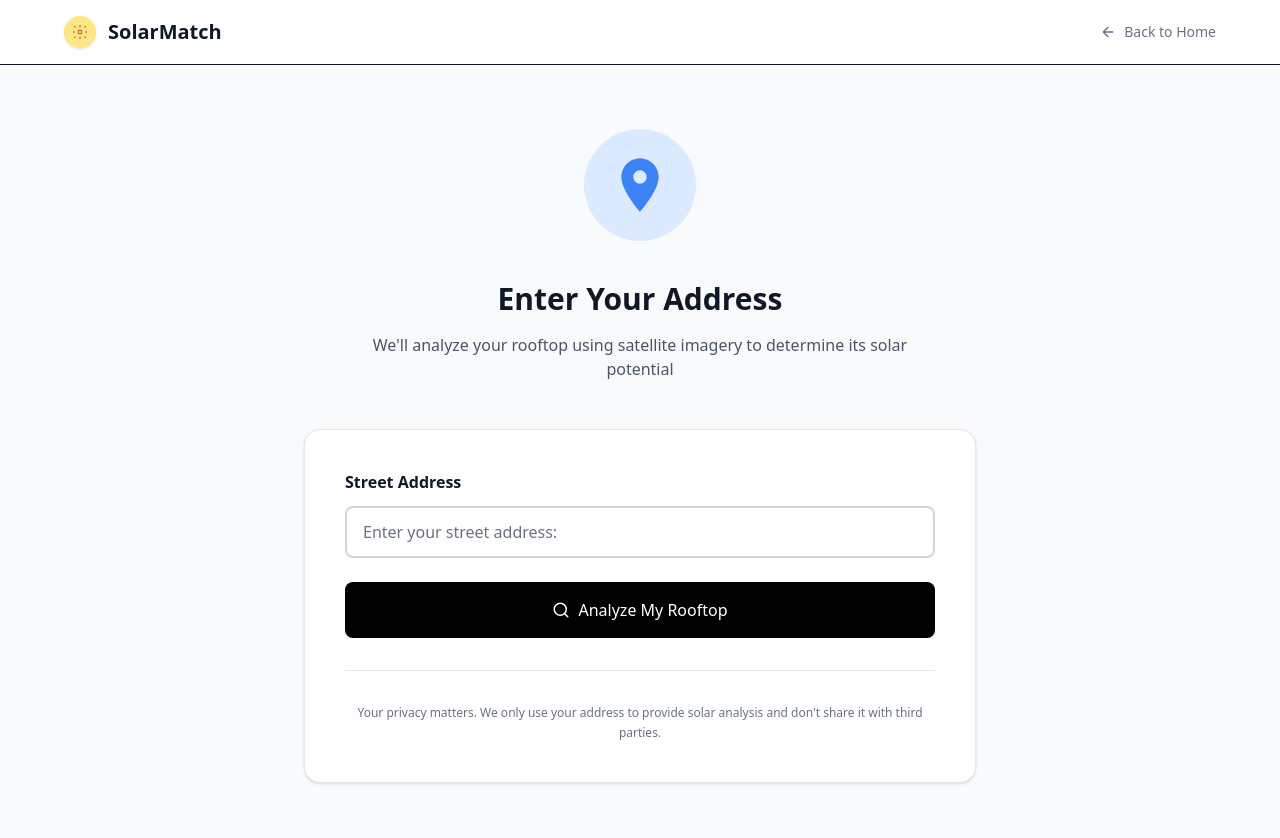
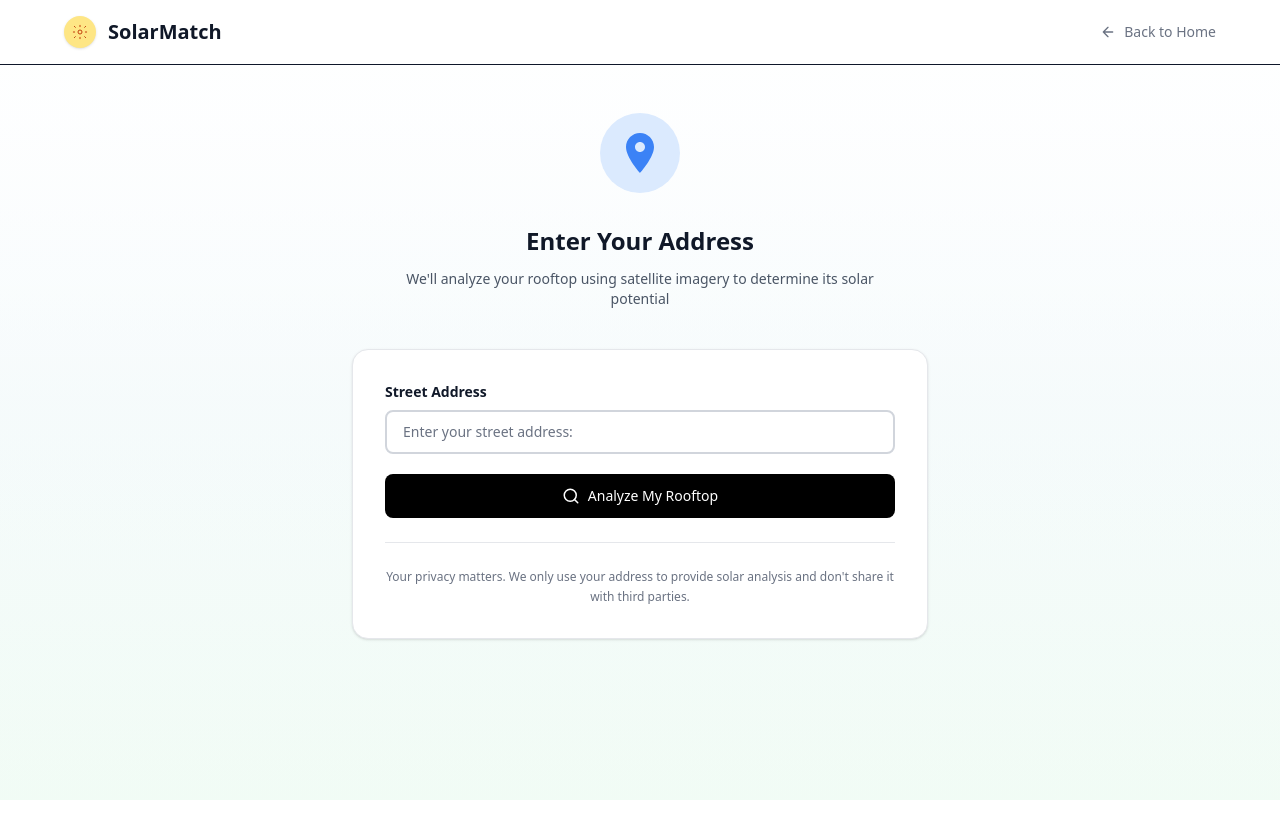
Before and after one commit to Ishaan005/SolarMatch, a Next.js app: page /analyze in a window 1280 px wide. Shown: the top 838 px of the page. After the commit the page ends 800 px from the top, so only its background shows below. Built offline with nearby package versions, Linux system fonts and the light colour scheme.

Commit message:
Final implementation of search page, yet to add the search function (backend needed)

```diff
--- a/app/analyze/page.tsx
+++ b/app/analyze/page.tsx
@@ -5,7 +5,7 @@ import Header from "../../components/Header"
 import Link from "next/link"
 
 const MapPinIcon = () => (
-  <svg width="64" height="64" viewBox="0 0 24 24" fill="none" xmlns="http://www.w3.org/2000/svg">
+  <svg width="48" height="48" viewBox="0 0 24 24" fill="none" xmlns="http://www.w3.org/2000/svg">
     <path d="M12 2C8.13 2 5 5.13 5 9c0 5.25 7 13 7 13s7-7.75 7-13c0-3.87-3.13-7-7-7zm0 9.5c-1.38 0-2.5-1.12-2.5-2.5s1.12-2.5 2.5-2.5 2.5 1.12 2.5 2.5-1.12 2.5-2.5 2.5z" fill="#3b82f6"/>
   </svg>
 )
@@ -26,36 +26,36 @@ export default function AnalyzePage() {
   }
 
   return (
-    <div className="min-h-screen bg-gray-50">
+    <div className="min-h-screen bg-gradient-to-b from-white via-blue-50/30 to-green-50/40">
       <Header />
 
-      <main className="max-w-5xl mx-auto px-6 py-16">
-        <div className="max-w-2xl mx-auto">
+      <main className="max-w-4xl mx-auto px-6 py-12">
+        <div className="max-w-xl mx-auto">
           {/* Icon */}
-          <div className="flex justify-center mb-10">
-            <div className="w-28 h-28 rounded-full bg-blue-100 flex items-center justify-center">
+          <div className="flex justify-center mb-8">
+            <div className="w-20 h-20 rounded-full bg-blue-100 flex items-center justify-center">
               <MapPinIcon />
             </div>
           </div>
 
           {/* Heading */}
-          <h1 className="text-3xl font-semibold text-center text-gray-900 mb-4">
+          <h1 className="text-2xl font-semibold text-center text-gray-900 mb-3">
             Enter Your Address
           </h1>
 
           {/* Subtitle */}
-          <p className="text-base text-center text-gray-600 mb-12 max-w-xl mx-auto">
+          <p className="text-sm text-center text-gray-600 mb-10 max-w-lg mx-auto">
             We'll analyze your rooftop using satellite imagery to determine its solar potential
           </p>
 
           {/* Form Card */}
-          <div className="bg-white rounded-2xl shadow-sm p-10 border border-gray-200">
-            <form onSubmit={handleSubmit} className="space-y-6">
+          <div className="bg-white rounded-2xl shadow-sm p-8 border border-gray-200">
+            <form onSubmit={handleSubmit} className="space-y-5">
               {/* Street Address Input */}
               <div>
                 <label
                   htmlFor="address"
-                  className="block text-base font-semibold text-gray-900 mb-3"
+                  className="block text-sm font-semibold text-gray-900 mb-2"
                 >
                   Street Address
                 </label>
@@ -65,7 +65,7 @@ export default function AnalyzePage() {
                   value={address}
                   onChange={(e) => setAddress(e.target.value)}
                   placeholder="Enter your street address:"
-                  className="w-full px-4 py-3 text-base text-gray-900 border-2 border-gray-300 rounded-lg focus:border-blue-500 focus:ring-4 focus:ring-blue-100 focus:outline-none transition-all duration-200 bg-white hover:border-gray-600 placeholder:text-gray-500"
+                  className="w-full px-4 py-2.5 text-sm text-gray-900 border-2 border-gray-300 rounded-lg focus:border-blue-500 focus:ring-4 focus:ring-blue-100 focus:outline-none transition-all duration-200 bg-white hover:border-gray-600 placeholder:text-gray-500"
                   required
                 />
               </div>
@@ -73,7 +73,7 @@ export default function AnalyzePage() {
               {/* Submit Button */}
               <button
                 type="submit"
-                className="w-full bg-black text-white py-4 rounded-lg font-medium text-base hover:bg-gray-900 transition-colors flex items-center justify-center gap-2"
+                className="w-full bg-black text-white py-3 rounded-lg font-medium text-sm hover:bg-gray-900 transition-colors flex items-center justify-center gap-2"
               >
                 <SearchIcon />
                 <span>Analyze My Rooftop</span>
@@ -81,7 +81,7 @@ export default function AnalyzePage() {
             </form>
 
             {/* Privacy Notice */}
-            <div className="mt-8 pt-8 border-t border-gray-200">
+            <div className="mt-6 pt-6 border-t border-gray-200">
               <p className="text-xs text-center text-gray-500 leading-relaxed">
                 Your privacy matters. We only use your address to provide solar analysis and don't share it with third parties.
               </p>
```
